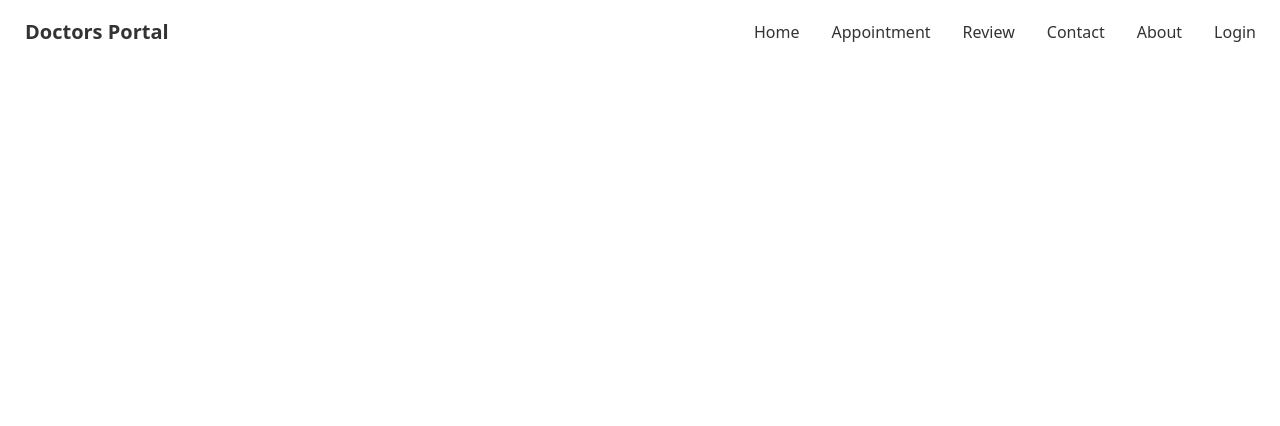
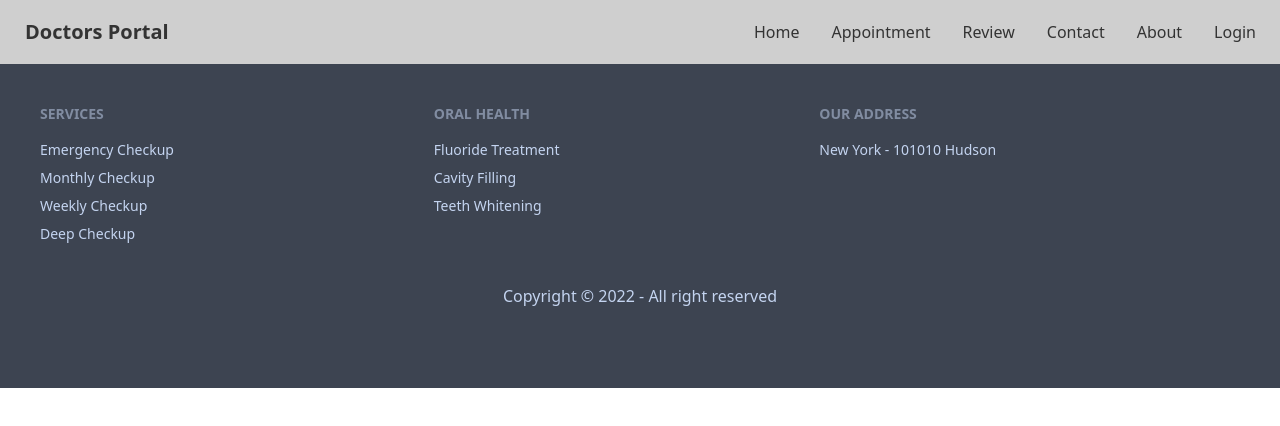
Before and after one commit to ctasbihas/doctors-portal-client, a React (Create React App) app: page /appointment in a window 1280 px wide. Shown: the top 426 px of the page. Built offline with nearby package versions, Linux system fonts and the light colour scheme.

Commit message:
finally home page finished

```diff
--- a/src/App.js
+++ b/src/App.js
@@ -4,6 +4,7 @@ import Navbar from './Pages/Shared/Navbar';
 import About from './Pages/About/About';
 import Home from './Pages/Home/Home';
 import Login from './Pages/Login/Login';
+import Appointment from './Pages/Appointment/Appointment';
 
 function App() {
   return (
@@ -11,6 +12,7 @@ function App() {
       <Navbar/>
       <Routes>
         <Route path="/" element={<Home />} />
+        <Route path="appointment" element={<Appointment />} />
         <Route path="about" element={<About />} />
         <Route path="login" element={<Login />} />
       </Routes>
--- /dev/null
+++ b/src/Pages/Appointment/Appointment.js
@@ -0,0 +1,12 @@
+import React from 'react';
+import Footer from '../Shared/Footer';
+
+const Appointment = () => {
+    return (
+        <div>
+            <Footer/>
+        </div>
+    );
+};
+
+export default Appointment;
--- a/src/Pages/Shared/Navbar.js
+++ b/src/Pages/Shared/Navbar.js
@@ -11,7 +11,7 @@ const Navbar = () => {
         <li><Link to='/login'>Login</Link></li>
     </>;
     return (
-        <div className="navbar bg-base-100">
+        <div className="navbar bg-base-300 sticky top-0 z-40">
             <div className="navbar-start">
                 <div className="dropdown">
                     <label tabIndex="0" className="btn btn-ghost lg:hidden">
```
